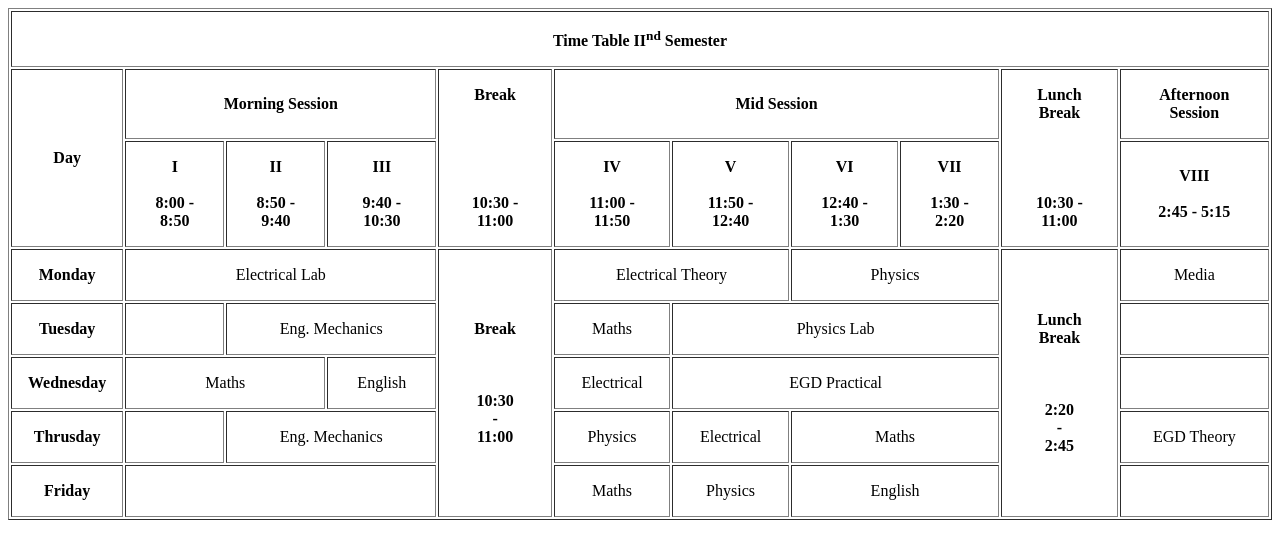
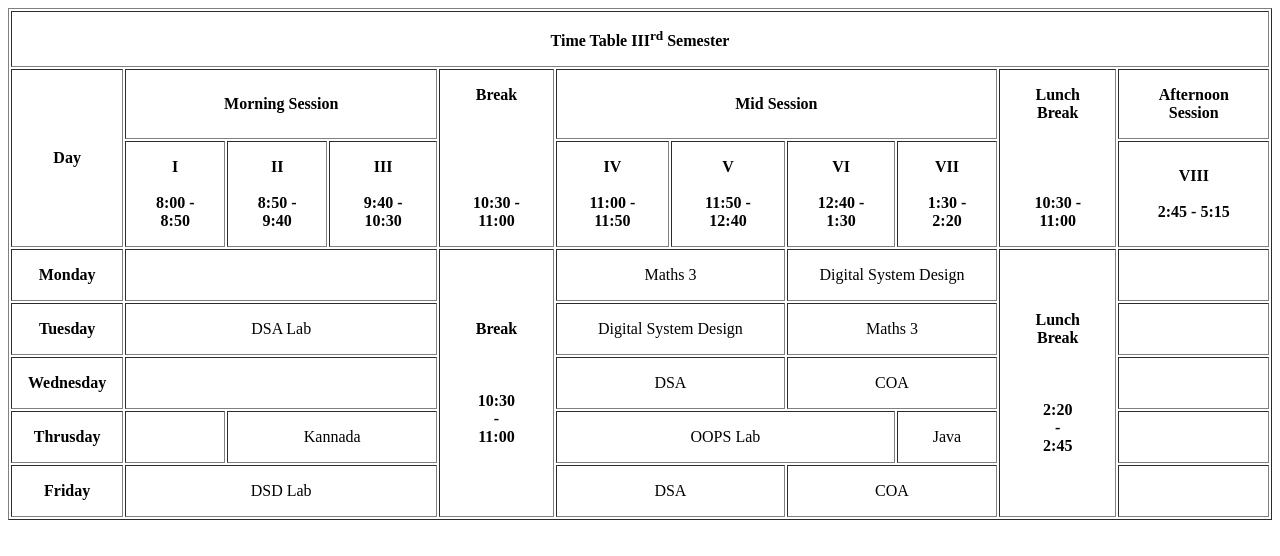
Before and after one commit to anfal17/time-table-html, a plain HTML site: page index.html in a window 1280 px wide. Drawn offline with Linux system fonts and the light colour scheme.

Commit message:
Update index.html

```diff
--- a/index.html
+++ b/index.html
@@ -5,7 +5,7 @@
     <meta charset="UTF-8">
     <meta http-equiv="X-UA-Compatible" content="IE=edge">
     <meta name="viewport" content="width=device-width, initial-scale=1.0">
-    <title>Forms</title>
+    <title>Time Table 3rd Sem</title>
 </head>
 
 <body>
@@ -14,7 +14,7 @@
         <!-- Table Head -->
         <thead>
             <tr>
-                <th colspan="12">Time Table  II<sup>nd</sup> Semester</th>
+                <th colspan="12">Time Table  III<sup>rd</sup> Semester</th>
             </tr>
 
             <tr>
@@ -43,37 +43,37 @@
         <tbody align="center">
             <tr>
                 <td> <b>Monday</b> </td>
-                <td colspan="3"> Electrical Lab </td>
+                <td colspan="3"></td>
                 <!-- <td></td>
                 <td></td> -->
                 <td rowspan="6" align="center"> <b>Break</b> <br><br><br><br><b> 10:30 <br> - <br> 11:00 </b></td>
-                <td colspan="2"> Electrical Theory </td>
+                <td colspan="2"> Maths 3 </td>
                 <!-- <td></td> -->
-                <td colspan="2"> Physics </td>
+                <td colspan="2"> Digital System Design </td>
                 <!-- <td></td> -->
                 <td rowspan="6" align="center"> <b>Lunch Break</b> <br><br><br><br><b> 2:20 <br> - <br> 2:45 </b></td>
-                <td>Media</td>
+                <td></td>
             </tr>
 
             <tr>
                 <td> <b>Tuesday</b> </td>
+                <!-- <td></td> -->
+                <td colspan="3">DSA Lab</td>
+                <!-- <td></td> -->
+                <td colspan="2"> Digital System Design</td>
+                <!-- <td></td> -->
+                <td colspan="2">Maths 3</td>
                 <td></td>
-                <td colspan="2">Eng. Mechanics</td>
                 <!-- <td></td> -->
-                <td>Maths</td>
-                <td colspan="3">Physics Lab</td>
-                <!-- <td></td>
-                <td></td> -->
-                <td></td>
             </tr>
 
             <tr>
                 <td> <b>Wednesday</b> </td>
-                <td colspan="2">Maths</td>
+                <td colspan="3"></td>
                 <!-- <td></td> -->
-                <td>English</td>
-                <td>Electrical</td>
-                <td colspan="3">EGD Practical</td>
+                <!-- <td></td> -->
+                <td colspan="2">DSA</td>
+                <td colspan="2">COA</td>
                 <!-- <td></td>
                 <td></td>-->
                 <td></td>
@@ -82,23 +82,23 @@
             <tr>
                 <td> <b>Thrusday</b> </td>
                 <td></td>
-                <td colspan="2">Eng. Mechanics</td>
+                <td colspan="2">Kannada</td>
                 <!-- <td></td> -->
-                <td>Physics</td>
-                <td>Electrical</td>
-                <td colspan="2">Maths</td>
+                <td colspan="3">OOPS Lab</td>
                 <!-- <td></td> -->
-                <td>EGD Theory</td>
+                <td>Java</td>
+                <!-- <td></td> -->
+                <td></td>
             </tr>
 
             <tr>
                 <td> <b>Friday</b> </td>
-                <td colspan="3"></td>
+                <td colspan="3">DSD Lab</td>
                 <!-- <td></td>
                 <td></td> -->
-                <td>Maths</td>
-                <td>Physics</td>
-                <td colspan="2">English</td>
+                <td colspan="2">DSA</td>
+                <!-- <td></td> -->
+                <td colspan="2">COA</td>
                 <!-- <td></td> -->
                 <td></td>
             </tr>
```
